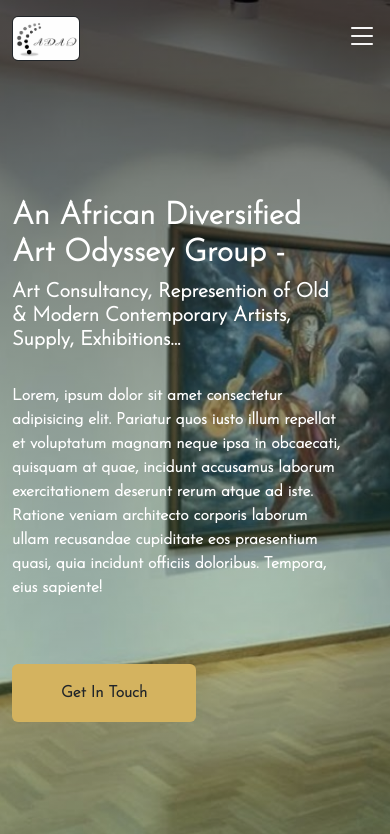
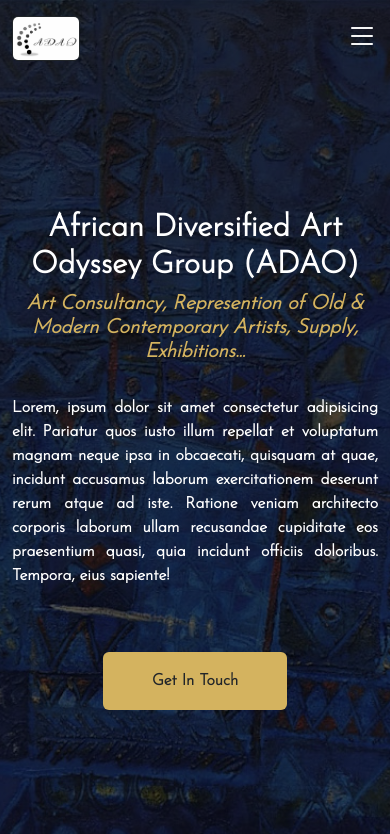
Before and after one commit to lanreonasanya02/adao-website, a React (Create React App) app: page / in a window 390 px wide. Shown: the top 834 px of the page. Built offline with nearby package versions, Linux system fonts and the light colour scheme.

Commit message:
changed bg and layout for mobile header

```diff
--- a/src/pages/home/Home.css
+++ b/src/pages/home/Home.css
@@ -33,13 +33,33 @@
   font-weight: bold;
 }
 
+header .header-hero .header-hero-text {
+  width: 90%;
+}
+
 @media (min-width: 375px) and (max-width: 576px) {
   header {
-    background: linear-gradient(rgba(0, 0, 0, 0.6), rgba(0, 164, 76, 0.2)),
-      url(../../images/adao-10.png);
+    background: linear-gradient(rgba(0, 0, 0, 0.7), rgba(0, 0, 0, 0.6)),
+      url(../../images/adao-2.png);
     background-position: center;
     background-size: cover;
     background-repeat: no-repeat;
     color: #fff;
+    width: 100%;
+  }
+
+  header .header-hero .header-hero-text {
+    text-align: center;
+    width: 100%;
+  }
+
+  header .header-hero .header-hero-text h5 {
+    color: #d4b35f;
+    font-weight: bold;
+    font-style: italic;
+  }
+
+  header .header-hero .header-hero-text p {
+    text-align: justify;
   }
 }
--- a/src/pages/home/Home.js
+++ b/src/pages/home/Home.js
@@ -12,9 +12,9 @@
         {/* <SideNav /> */}
 
         <div className="container-lg header-hero">
-          <div className="fw-bold" style={{ width: "90%" }}>
+          <div className="fw-bold header-hero-text">
             <h1 className="display-5">
-              An African Diversified Art Odyssey Group -
+              African Diversified Art Odyssey Group (ADAO)
             </h1>
 
             <h5>
--- a/src/pages/navbars/Navbar.js
+++ b/src/pages/navbars/Navbar.js
@@ -84,7 +84,7 @@
           <a class="navbar-brand closebtn-logo" href="#">
             <img src={logoMobile} alt="logo" width="30%" />
           </a>
-          <a href="javascript:void(0)" class="closebtn" onClick={closeNav}>
+          <a href="#" class="closebtn" onClick={closeNav}>
             &times;
           </a>
           <div className="sidenav-links">
```
